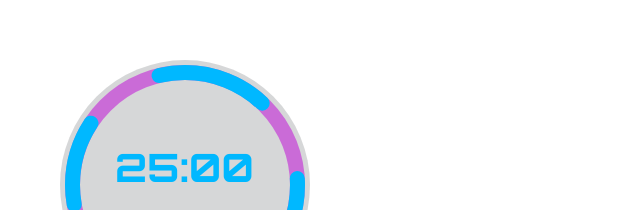
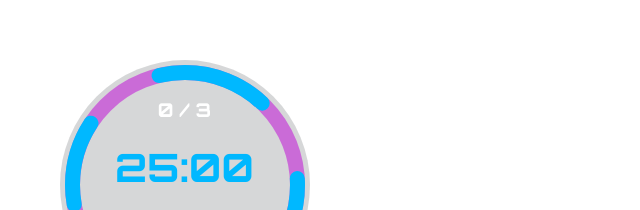
Before and after one commit to PilarCha/Vue-Pomodoro, a Vue app: page / in a window 1280 px wide. Shown: the part 215-425 px from the top of the page, without its empty margins (0-640 px from the left). Built offline with nearby package versions, Linux system fonts and the light colour scheme.

Commit message:
added mutation to increment current round count

```diff
--- a/src/store.js
+++ b/src/store.js
@@ -20,7 +20,7 @@ export default new Vuex.Store({
       return state.currentPhase
     },
     totalRounds: state => {
-      return state.currentPhase
+      return state.totalRounds
     },
     currentRound: state => {
       return state.currentRound
@@ -29,10 +29,13 @@ export default new Vuex.Store({
 
   mutations: {
     updatetimeLimit(state,time) {
-      state.timeLimit = time
+      state.timeLimit = time;
     },
     updatetotalRounds(state,rounds) {
-      state.totalRounds = rounds
+      state.totalRounds = rounds;
+    },
+    updateCurrRound(state) {
+      state.currentRound++;
     }
   }
 })
--- a/src/views/Timer.vue
+++ b/src/views/Timer.vue
@@ -33,7 +33,7 @@
                 </transition>
               </div> -->
 
-              <h3 class = "round-counter" v-if="$store.getters.currentRound" >{{currentRound}} / {{totalRounds}}</h3>
+              <h3 class = "round-counter">{{currentRound}} / {{totalRounds}}</h3>
              <span id="base-timer-label" v-bind:class = "remainingPathColor">{{formatTime(timeLeft)}}</span>
              <h3 class ="current-phase" @click="paused = !paused">{{currentPhase}}</h3>
            </div>
@@ -87,7 +87,6 @@ export default {
 
   computed: {
     ...mapGetters(['timeLimit','currentPhase','totalRounds','currentRound'])
-
   },
 
   watch: {
```
